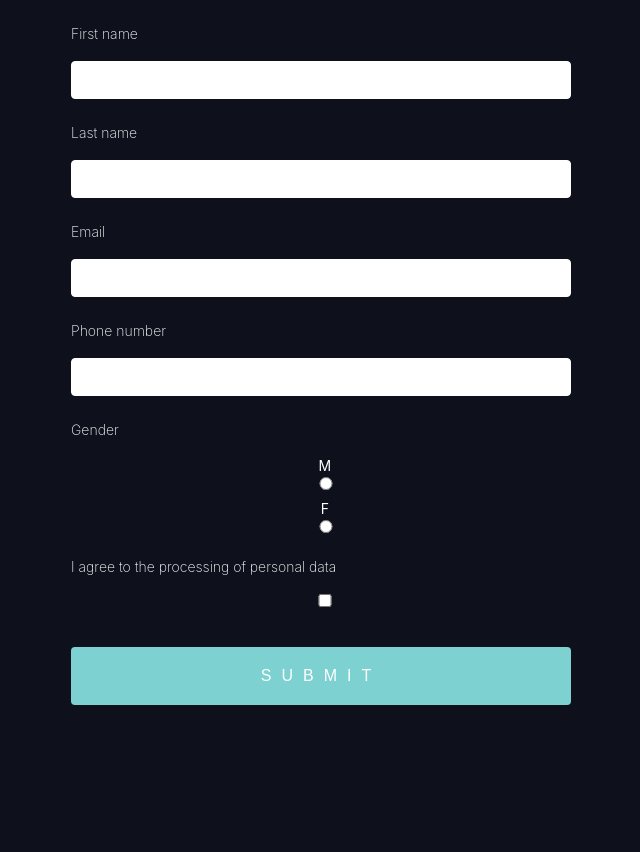
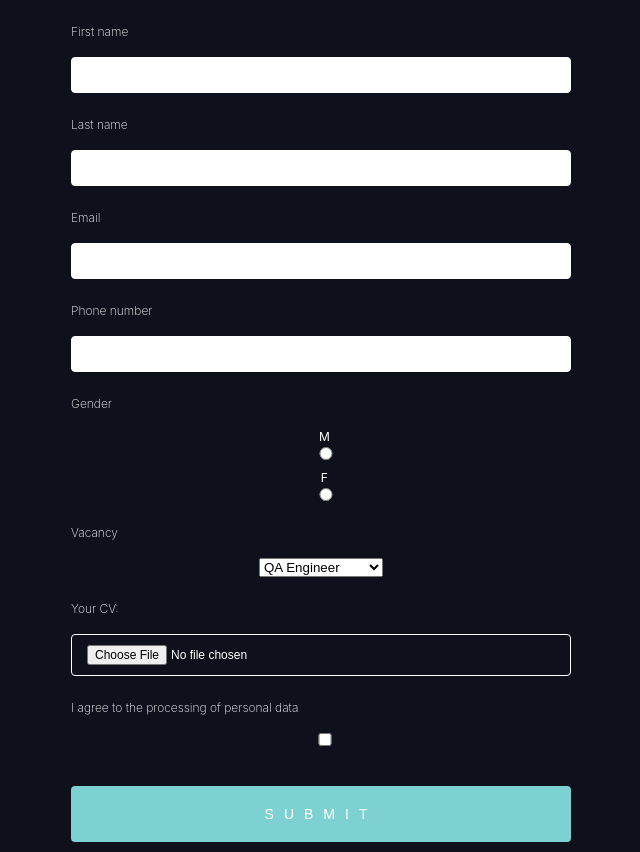
Before and after one commit to VladimirWork/web-ui-playground, a React (Create React App) app: page / in a window 1280 px wide. Shown: the whole page, without its empty margins (319-959 px from the left). Before the commit the page ends 800 px from the top, so only its background shows below. Built offline with nearby package versions, Linux system fonts and the light colour scheme.

Commit message:
add dropdown and file attachment
Signed-off-by: vladimir.shishkin <vladimir.shishkin@dsr-corporation.com>

```diff
--- a/src/App.css
+++ b/src/App.css
@@ -32,7 +32,7 @@ p {
 div {
   color: #ffffff;
   text-align: center;
-  font-size: 14px;
+  font-size: 12px;
 }
 
 p::before {
@@ -48,7 +48,7 @@ input {
   border: 1px solid white;
   padding: 10px 15px;
   margin-bottom: 10px;
-  font-size: 14px;
+  font-size: 12px;
 }
 
 label {
@@ -58,7 +58,7 @@ label {
   margin-bottom: 13px;
   margin-top: 20px;
   color: white;
-  font-size: 14px;
+  font-size: 12px;
   font-weight: 200;
 }
 
@@ -69,7 +69,7 @@ input[type="submit"] {
   border: none;
   margin-top: 40px;
   padding: 20px;
-  font-size: 16px;
+  font-size: 14px;
   font-weight: 100;
   letter-spacing: 10px;
 }
--- a/src/App.js
+++ b/src/App.js
@@ -73,6 +73,17 @@ const App = () => {
         </div>
       {errors.Gender && <p>Choose your gender.</p>}
 
+      <label>Vacancy</label>
+      <select {...register("Vacancy")}>
+        <option value="QA Engineer">QA Engineer</option>
+        <option value="QAA Engineer">QAA Engineer</option>
+        <option value="Business Analyst">Business Analyst</option>
+      </select>
+
+      <label for="myfile">Your CV:</label>
+      <input {...register("CV", { required: true })} type="file" id="myfile" name="myfile"/>
+      {errors.CV && <p>Attach your CV file.</p>}
+
       <label>I agree to the processing of personal data</label>
       <input
         type="checkbox"
```
